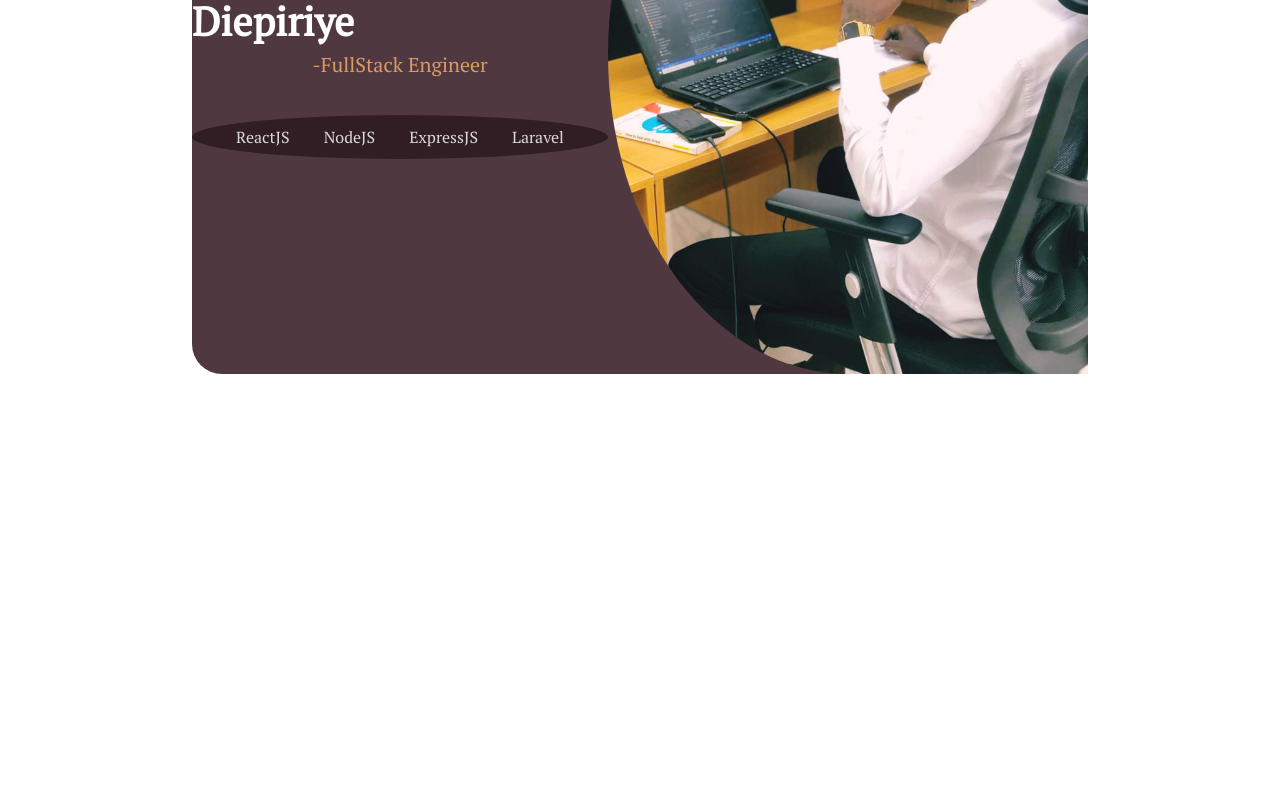
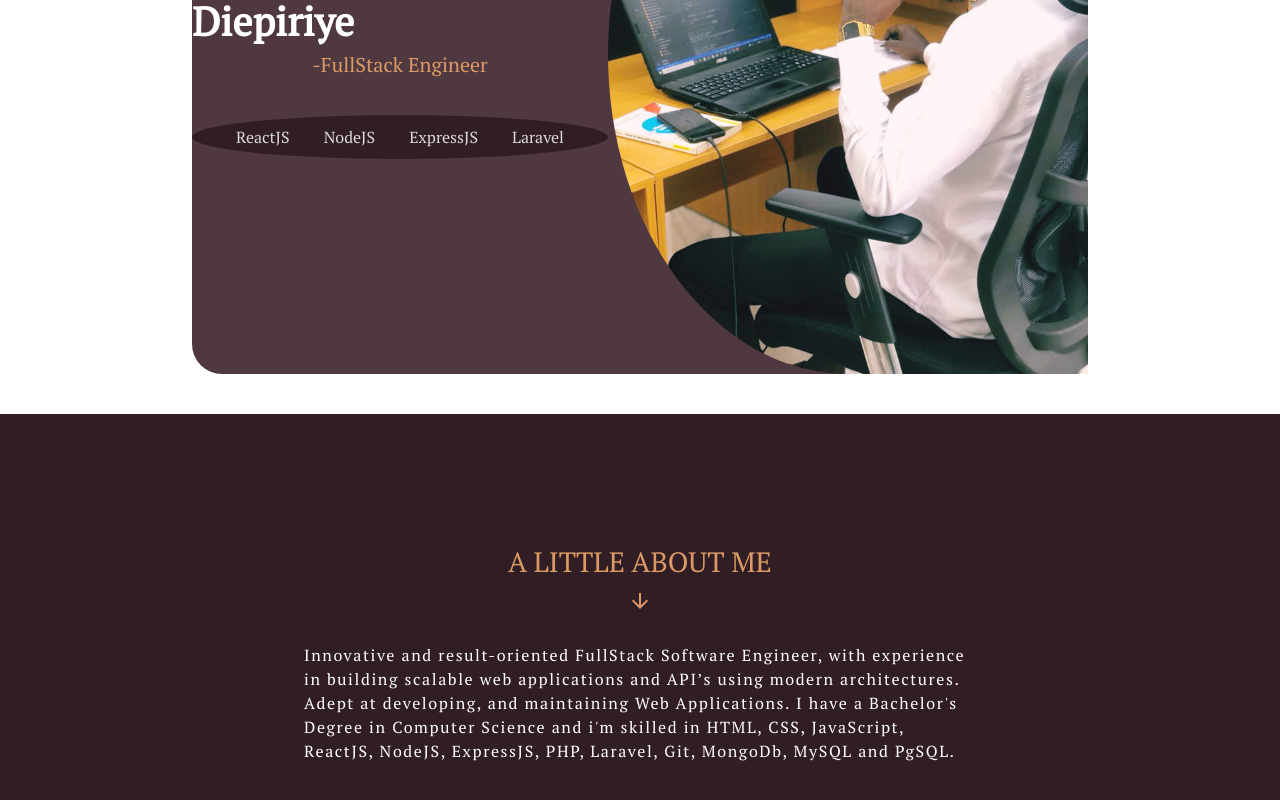
Before and after one commit to georgediepiriye/georgediepiriye, a React (Create React App) app: page / in a window 1280 px wide. Shown: the part 366-1166 px from the top of the page. Before the commit the page ends 800 px from the top, so only its background shows below. Built offline with nearby package versions, Linux system fonts and the light colour scheme.

Commit message:
worked on About section

```diff
--- a/package.json
+++ b/package.json
@@ -5,6 +5,7 @@
   "dependencies": {
     "@emotion/react": "^11.9.0",
     "@emotion/styled": "^11.8.1",
+    "@mui/icons-material": "^5.6.2",
     "@mui/material": "^5.7.0",
     "@testing-library/jest-dom": "^5.16.4",
     "@testing-library/react": "^13.2.0",
--- a/src/App.js
+++ b/src/App.js
@@ -1,11 +1,13 @@
 import Nav from "./components/Nav";
 import Home from "./components/Home";
+import About from "./components/About";
 
 function App() {
   return (
     <div className="App">
       <Nav />
-      <Home/>
+      <Home />
+      <About />
     </div>
   );
 }
--- /dev/null
+++ b/src/components/About.jsx
@@ -0,0 +1,61 @@
+import React from "react";
+import styled from "styled-components";
+import ArrowDownwardIcon from "@mui/icons-material/ArrowDownward";
+
+const Container = styled.div`
+  width: 100%;
+  height: 60vh;
+  flex-direction: column;
+  margin-top: 40px;
+  background-color: #311e25;
+  display: flex;
+  justify-content: center;
+  align-items: center;
+  padding: 30px;
+`;
+const Wrapper = styled.div`
+  width: 60%;
+  height: auto;
+  display: flex;
+  justify-content: center;
+  align-items: center;
+  padding: 30px;
+  flex-direction: column;
+`;
+const Heading = styled.h3`
+  color: #db9a64;
+  font-weight: 500;
+`;
+
+const AboutText = styled.div`
+  color: white;
+  letter-spacing: 0.1em;
+`;
+
+const Arrow = styled.div`
+  margin-bottom: 30px;
+  color: #db9a64;
+`;
+const About = () => {
+  return (
+    <Container>
+      <Wrapper>
+        <Heading>A LITTLE ABOUT ME</Heading>
+        <Arrow>
+          <ArrowDownwardIcon />
+        </Arrow>
+
+        <AboutText>
+          Innovative and result-oriented FullStack Software Engineer, with
+          experience in building scalable web applications and API’s using
+          modern architectures. Adept at developing, and maintaining Web
+          Applications. I have a Bachelor's Degree in Computer Science and i'm
+          skilled in HTML, CSS, JavaScript, ReactJS, NodeJS, ExpressJS, PHP,
+          Laravel, Git, MongoDb, MySQL and PgSQL.
+        </AboutText>
+      </Wrapper>
+    </Container>
+  );
+};
+
+export default About;
--- a/src/components/Home.jsx
+++ b/src/components/Home.jsx
@@ -8,7 +8,7 @@ const Container = styled.div`
   align-items: center;
   width: 100%;
   height: 80vh;
-  margin-top: 20px;
+  margin-top: 100px;
 `;
 
 const Wrapper = styled.div`
--- a/src/components/Nav.jsx
+++ b/src/components/Nav.jsx
@@ -7,6 +7,9 @@ const Container = styled.div`
   justify-content: space-between;
   background-color: #311e25;
   height: 80px;
+
+  position: fixed;
+  top: 0;
 `;
 
 const LogoContainer = styled.div`
```
Also changed, not shown: 1 other file (tests, documents, lock files or other folders).
